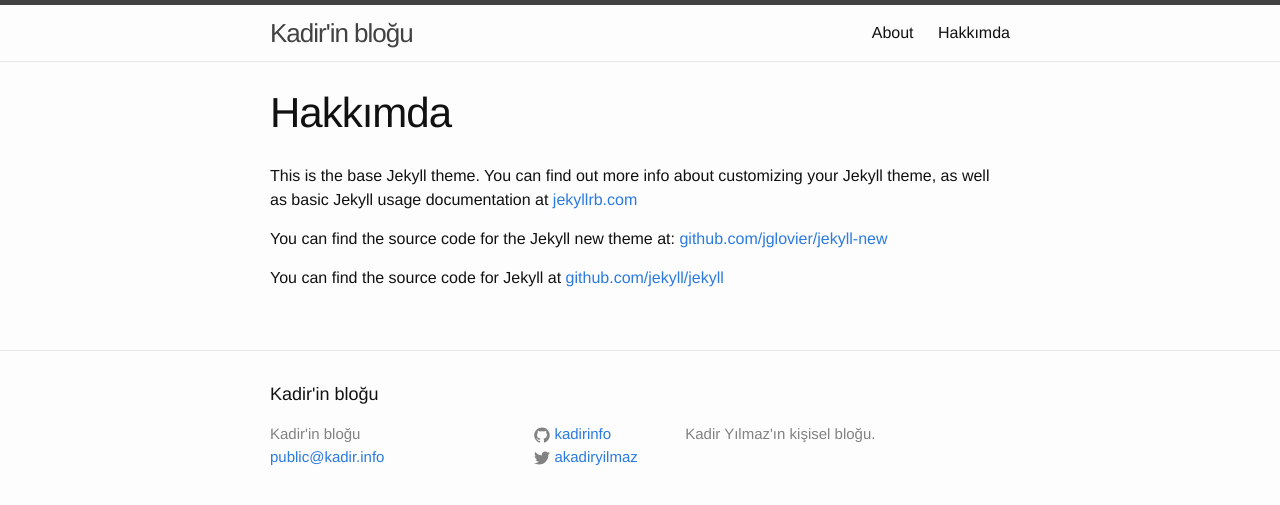
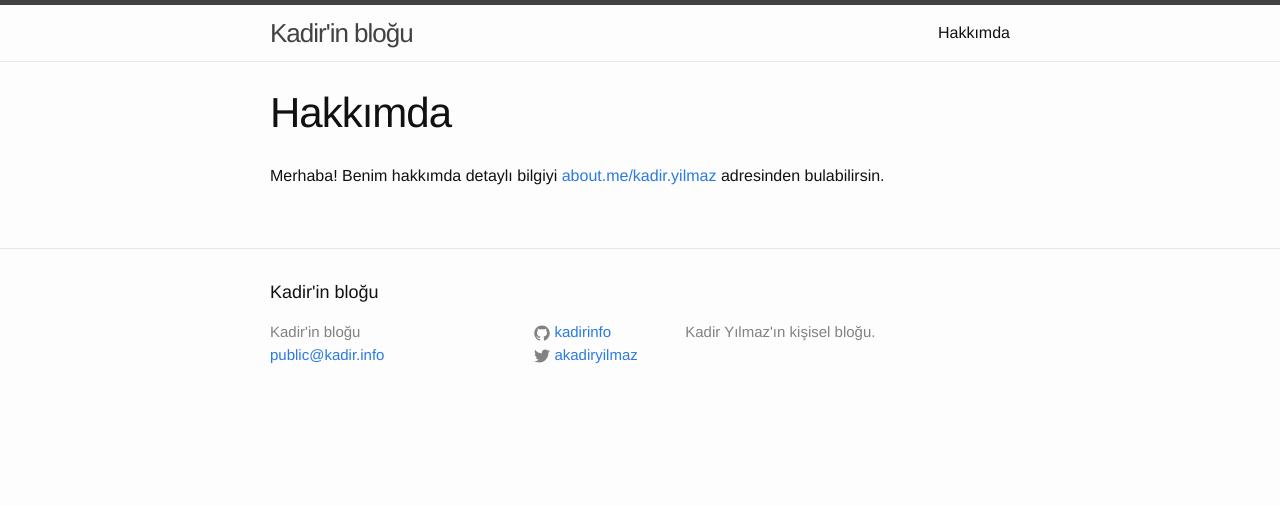
Before and after one commit to kadirinfo/kadirinfo.github.io, a Jekyll site: the page built from hakkimda.md, in a window 1280 px wide. Shown: the top 505 px of the page. Built offline with Jekyll 4.4.1, drawn with Linux system fonts in a browser that asks for light colours.

Commit message:
hakkimda

```diff
--- a/hakkimda.md
+++ b/hakkimda.md
@@ -4,8 +4,5 @@ title: Hakkımda
 permalink: /hakkimda/
 ---
 
-This is the base Jekyll theme. You can find out more info about customizing your Jekyll theme, as well as basic Jekyll usage documentation at [jekyllrb.com](http://jekyllrb.com/)
-
-You can find the source code for the Jekyll new theme at: [github.com/jglovier/jekyll-new](https://github.com/jglovier/jekyll-new)
-
-You can find the source code for Jekyll at [github.com/jekyll/jekyll](https://github.com/jekyll/jekyll)
+Merhaba!
+Benim hakkımda detaylı bilgiyi [about.me/kadir.yilmaz](https://about.me/kadir.yilmaz) adresinden bulabilirsin.
```
Also changed, not shown: _posts/2015-06-25-welcome-to-jekyll.markdown (deleted, +0 -54 lines), about.md (deleted, +0 -11 lines).
